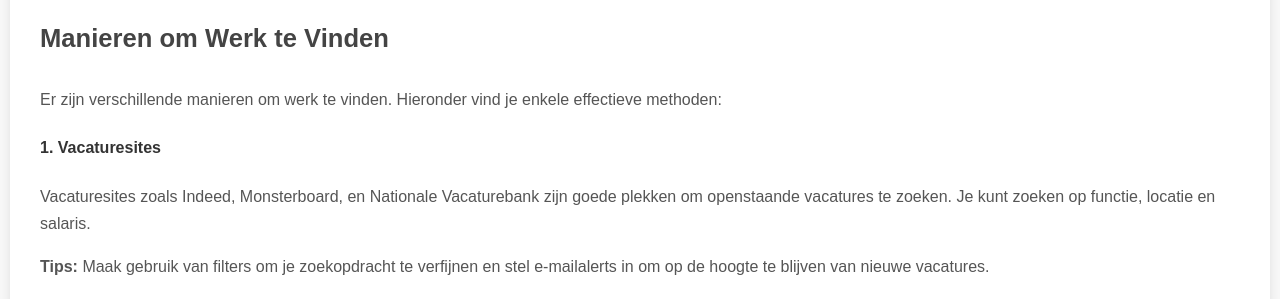
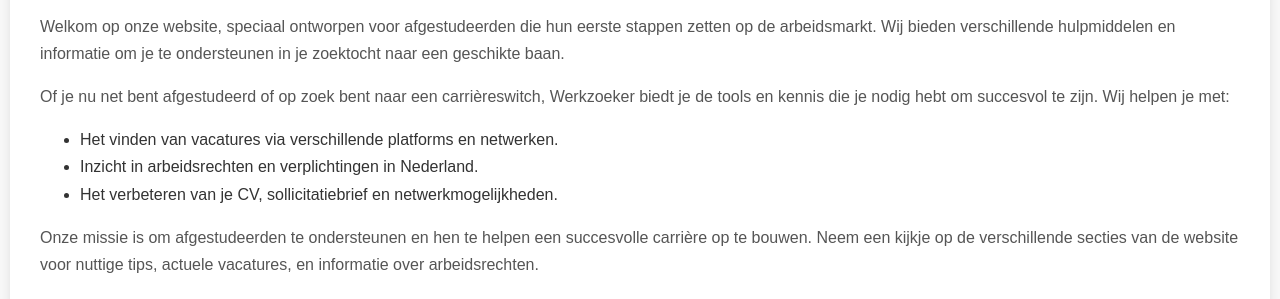
Before and after one commit to Wessel-T/Werkzoeker, a plain HTML site: page index.html in a window 1280 px wide. Shown: the part 321-620 px from the top of the page. Drawn offline with Linux system fonts and the light colour scheme.

Commit message:
home page

```diff
--- a/index.html
+++ b/index.html
@@ -20,6 +20,28 @@
     </header>
 
     <main>
+        <div class="container yuh">
+
+
+            <!-- (Home Page) -->
+            <section class="content" id="home">
+                <h2>Welkom op Werkzoeker!</h2>
+                <p>Welkom op onze website, speciaal ontworpen voor afgestudeerden die hun eerste stappen zetten op de arbeidsmarkt. Wij bieden verschillende hulpmiddelen en informatie om je te ondersteunen in je zoektocht naar een geschikte baan.</p>
+                <p>Of je nu net bent afgestudeerd of op zoek bent naar een carrièreswitch, Werkzoeker biedt je de tools en kennis die je nodig hebt om succesvol te zijn. Wij helpen je met:</p>
+                <ul>
+                    <li>Het vinden van vacatures via verschillende platforms en netwerken.</li>
+                    <li>Inzicht in arbeidsrechten en verplichtingen in Nederland.</li>
+                    <li>Het verbeteren van je CV, sollicitatiebrief en netwerkmogelijkheden.</li>
+                </ul>
+                <p>Onze missie is om afgestudeerden te ondersteunen en hen te helpen een succesvolle carrière op te bouwen. Neem een kijkje op de verschillende secties van de website voor nuttige tips, actuele vacatures, en informatie over arbeidsrechten.</p>
+            </section>
+
+
+</div>
+
+
+
+
         <section id="werkzoeken">
             <h2>Overzicht van Werk Zoeken</h2>
             <h3>Manieren om Werk te Vinden</h3>
--- a/style.css
+++ b/style.css
@@ -20,6 +20,10 @@ header h1 {
     font-size: 2.8rem;
     margin: 0;
     letter-spacing: 1px;
+}
+
+.yup{
+    font-size: 100px;
 }
 
 
```
